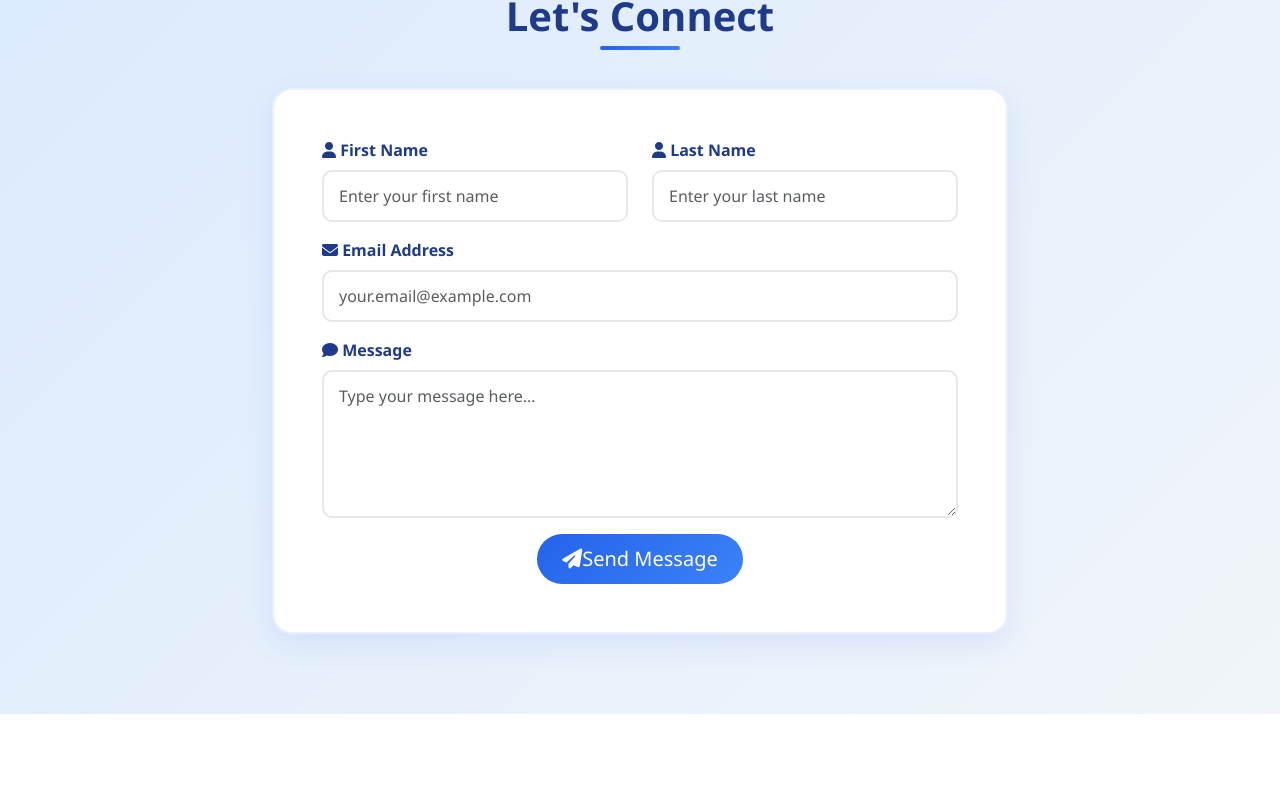
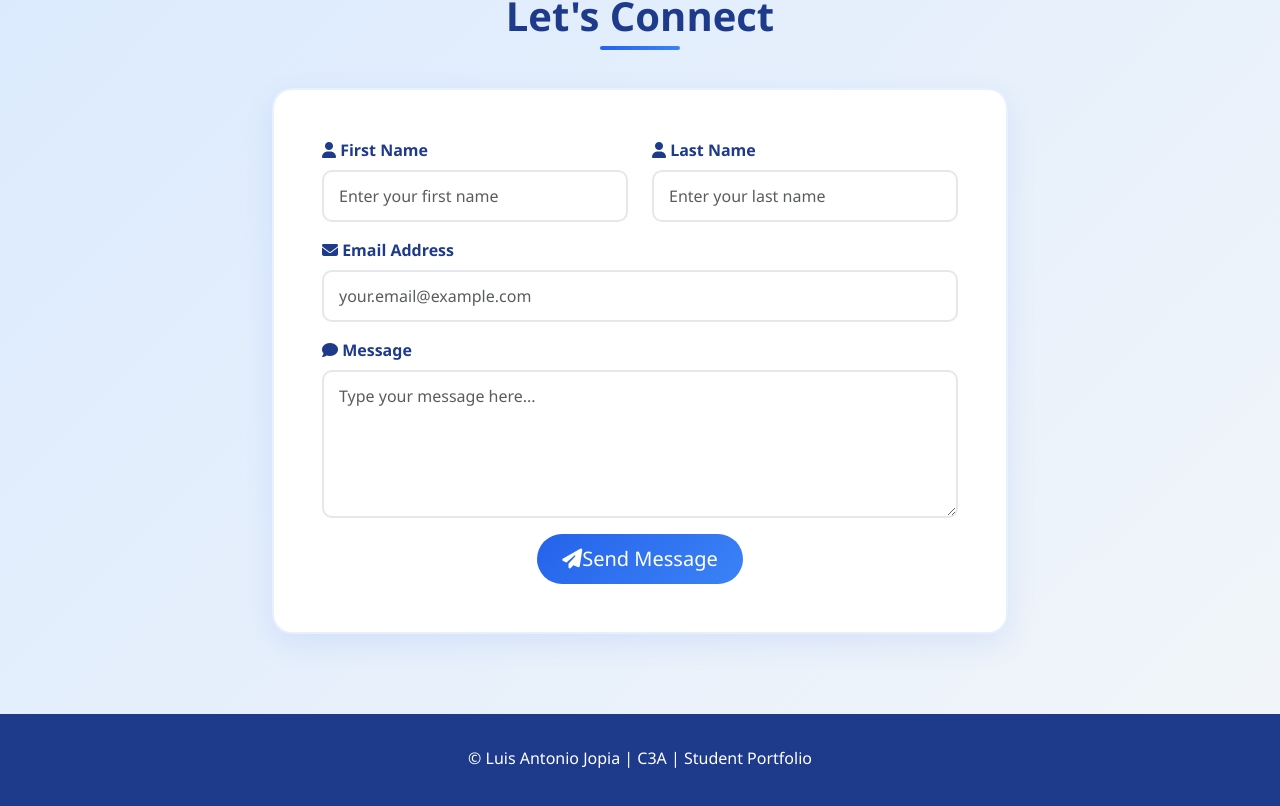
Before and after one commit to luisantonioj/react-portfolio, a React (Create React App) app: page / in a window 1280 px wide. Shown: the part 1722-2528 px from the top of the page. Before the commit the page ends 2436 px from the top, so only its background shows below. Built offline with nearby package versions, Linux system fonts and the light colour scheme.

Commit message:
add footer

```diff
--- a/src/App.js
+++ b/src/App.js
@@ -129,6 +129,12 @@ function App() {
             </div>
         </div>
     </section>
+
+    <footer class="footer">
+        <div class="container">
+            <p>&copy; Luis Antonio Jopia | C3A | Student Portfolio</p>
+        </div>
+    </footer>
     </>
   );
 }
```
